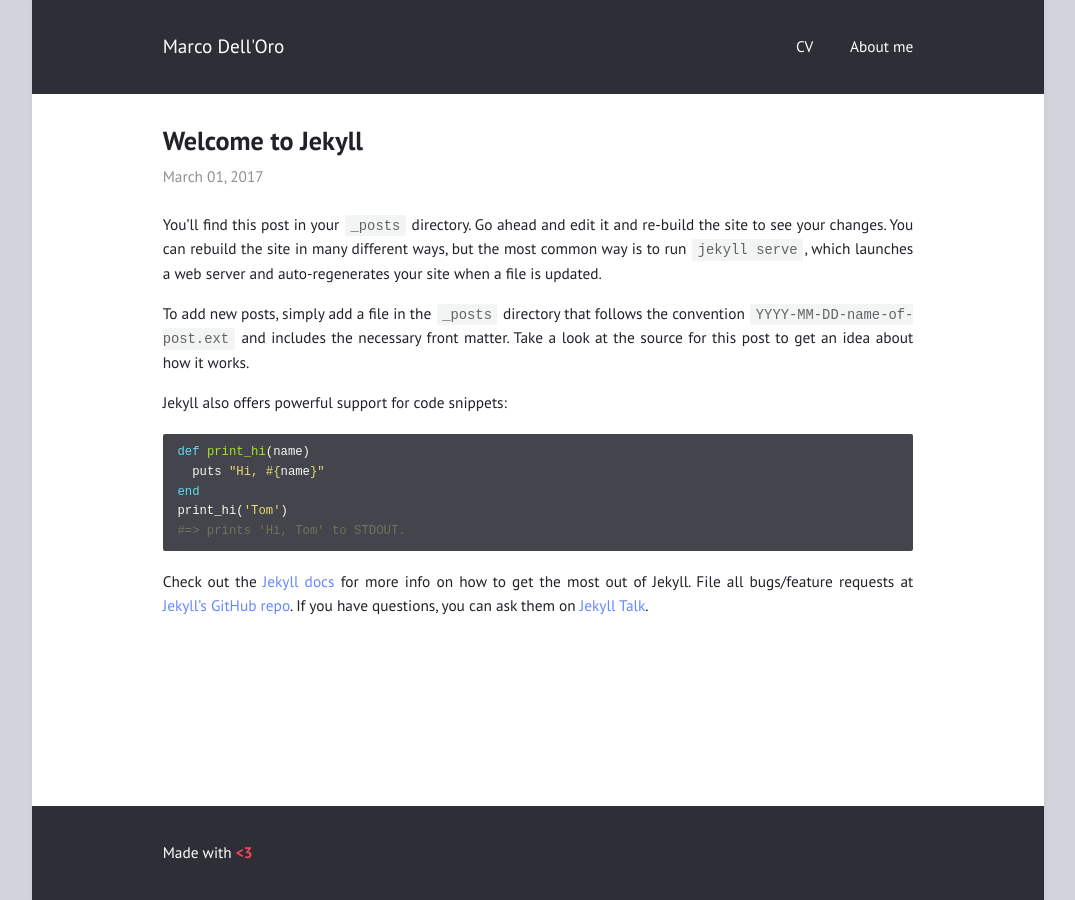
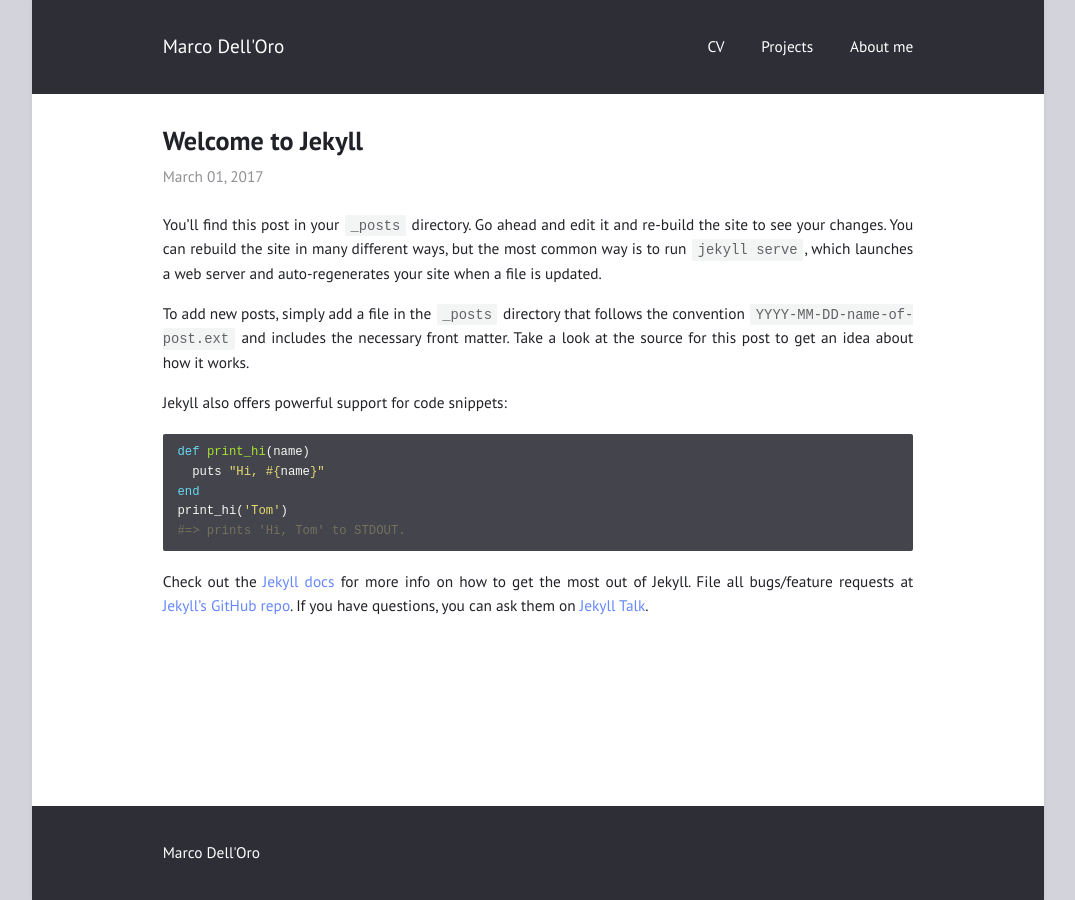
Before and after one commit to Marcodelloro/Marcodelloro.github.io, a Jekyll site: the page built from _posts/2017-03-01-welcome-to-jekyll.md, in a window 1280 px wide. Shown: the whole page, without its empty margins (102-1177 px from the left). Built offline with Jekyll 4.4.1, drawn with Linux system fonts in a browser that asks for light colours.

Commit message:
Update _config.yml

```diff
--- a/_config.yml
+++ b/_config.yml
@@ -1,29 +1,28 @@
 title: "Marco Dell'Oro"
 author: "Marco Dell'Oro"
-description: "Made with <b style=\"color: #f45;\">&lt;3</b>"
+# description: "Made with <b style=\"color: #f45;\">&lt;3</b>"
 permalink: /:title/
 lang: "en"
 excerpt_separator: "\n\n\n"
 date_format: "%B %d, %Y"
 
 # Layout
-
 show_excerpts: true        # show article excerpts on the home page
 show_frame: true           # adds a gray frame to the site
 show_sidebar: false        # show a sidebar instead of the usual header
 minimal: false             # use a dark header
 
 # Menu
-
 navigation:                # accepts {file, title, url, icon, sidebaricon}
   - {file: "marcoCV.pdf", title: "CV"}
+  - {file: "README.md", title: "Projects"}
   - {file: "README.md", title: "About me"}
 
 external:                  # shows a footer with social links - for available icons see fontawesome.com/icons
   - {title: Mail, icon: envelope, url: "mailto:marcodelloro99@gmail.com"}
   - {title: Github, icon: github, url: "https://github.com/Marcodelloro"}
   - {title: LinkedIn, icon: linkedin, url: "https://www.linkedin.com/in/marco-d-590a36140/"}
-  - {title: X, icon: e61b, url: "https://x.com/mvrcodelloro"}
+  - {title: X, icon: fa-x-twitter, url: "https://x.com/mvrcodelloro"}
 
 comments:
 #  disqus_shortname: ""    # see https://disqus.com/
```
